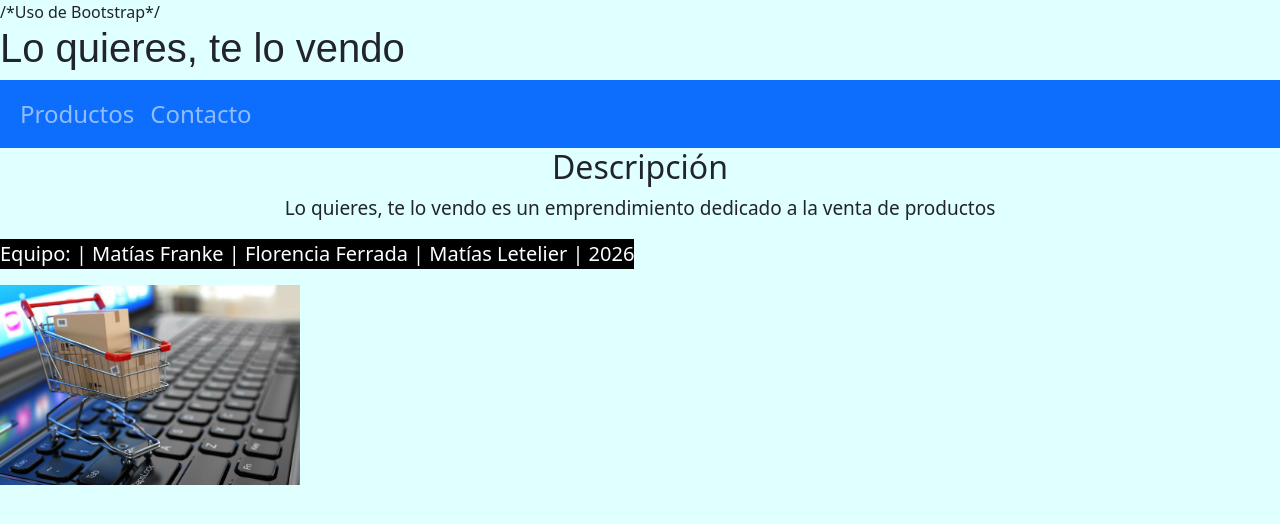
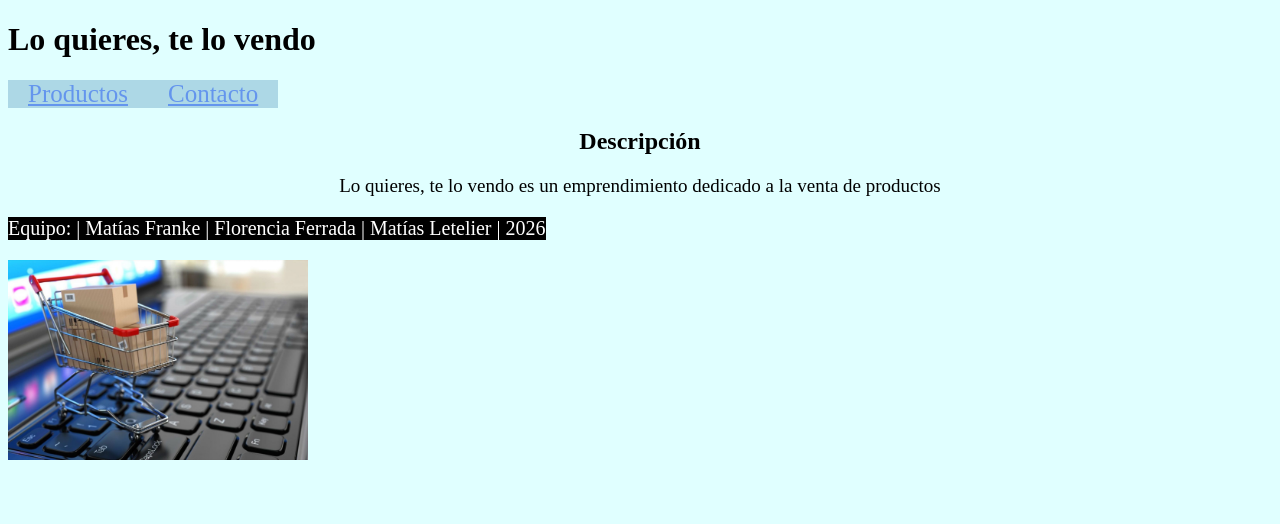
Before and after one commit to Mativvss/Actividad2, a plain HTML site: page Index.html in a window 1280 px wide. Drawn offline with nearby package versions, Linux system fonts and the light colour scheme.

Commit message:
Diseño del nav con css

```diff
--- a/Index.html
+++ b/Index.html
@@ -2,25 +2,21 @@
 <html>
 <head>
     <meta charset="utf-8">
-    /*Uso de Bootstrap*/
-    <link href="https://cdn.jsdelivr.net/npm/bootstrap@5.3.3/dist/css/bootstrap.min.css" rel="stylesheet">
     <link rel="stylesheet" href="assets/style.css">
 
     <title> Lo quieres, te lo vendo</title>
 </head>
 
 
-<body class="lightblue lighten-5">
+<body>
 <header class="hd">
     <h1>Lo quieres, te lo vendo</h1>
 </header>
-<nav class="navbar navbar-expand-lg navbar-dark bg-primary">
-    <div class="container-fluid">
-        <ul class="navbar-nav">
-            <li class="nav-item"><a class="nav-link fs-4 " href="Productos.html">Productos</a></li>
-            <li class="nav-item"><a class="nav-link fs-4 " href="contacto.html">Contacto</a></li>
-        </ul>
-    </div>
+<nav>
+    <ul>
+        <li><a href="Productos.html">Productos</a></li>
+        <li><a href="contacto.html">Contacto</a></li>
+    </ul>
 </nav>
 
 <section class="desc">
--- a/assets/style.css
+++ b/assets/style.css
@@ -1,19 +1,35 @@
+nav {
+    background-color: lightblue;
+    width: fit-content;
 
+}
+nav a {
+    color: cornflowerblue;
+    font-size: 25px;
+    padding: 15px 20px;
+
+}
+nav li{
+    color: cornflowerblue;
+    text-align: center;
+    font-size: 25px;
+}
+nav ul{
+    display: flex;
+    list-style: none;
+    padding: 0;
+    margin: 0;
+}
 .img-producto {
     max-width: 300px;
     height: auto;
-}
-.fondo{
-    background-color: lightblue;
 }
 .img-ventas {
     max-width: 300px;
     height: auto;
 }
-.hd{
-    font-family: Arial;
-    font-size: 10px;
-
+h1{
+    color:black;
 }
 footer{
     /*cambios el footer*/
@@ -25,9 +41,6 @@ footer{
 }
 section p{
         font-size: 19px;
-}
-.nav{
-    width: fit-content;
 }
 
 #hcontacto{
```
